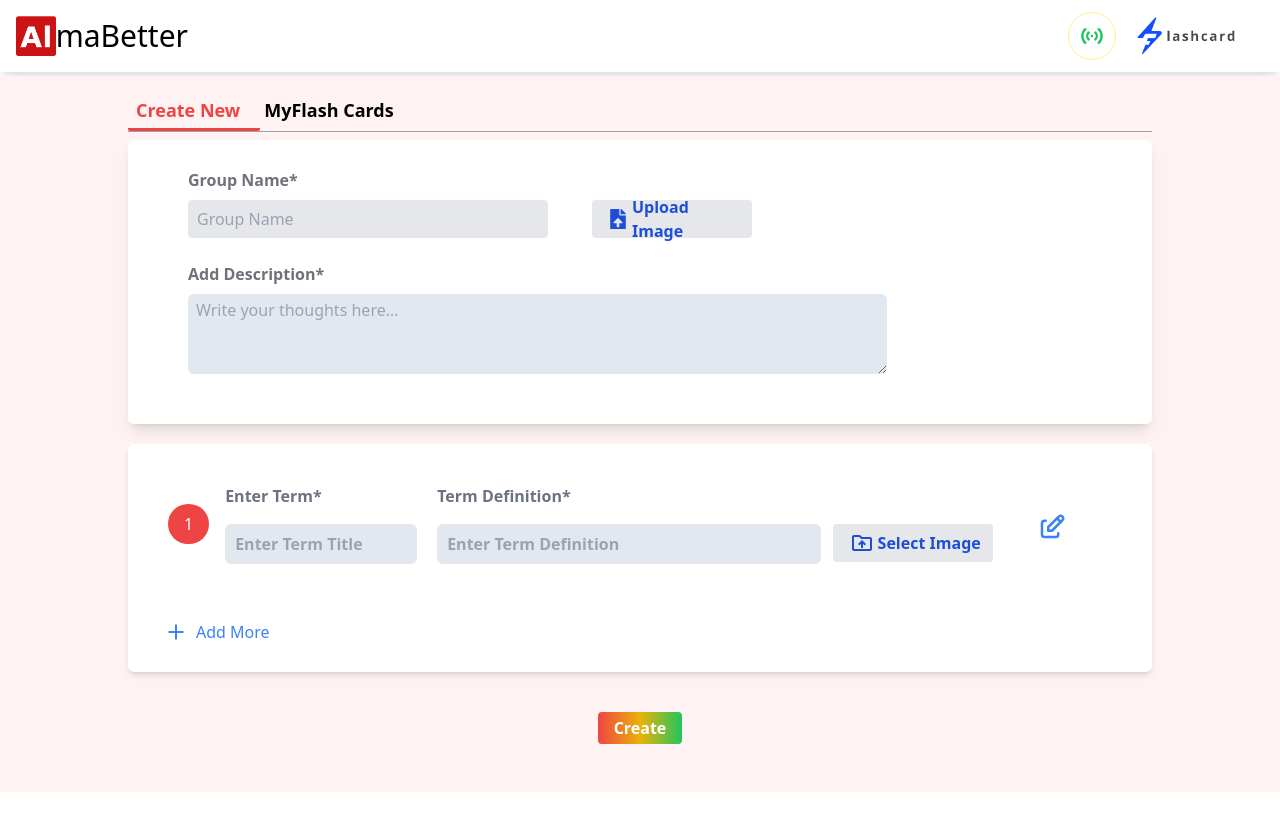
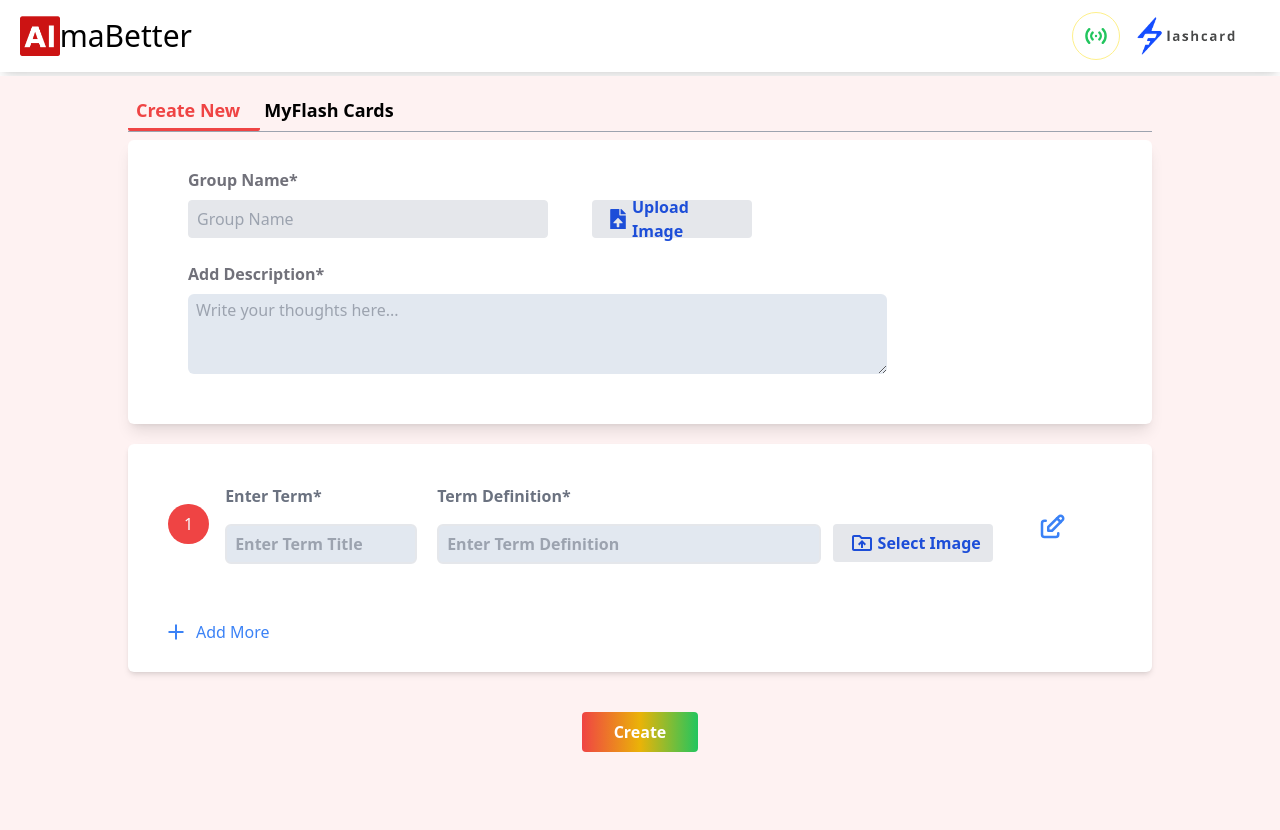
Before and after one commit to sushantkumbhar99/flashcard-generator, a React (Create React App) app: page / in a window 1280 px wide. Shown: the top 830 px of the page. Before the commit the page ends 800 px from the top, so only its background shows below. Built offline with nearby package versions, Linux system fonts and the light colour scheme.

Commit message:
all changes are done

```diff
--- a/src/App.css
+++ b/src/App.css
@@ -1,3 +1,8 @@
+html, body, #root {
+  height: 100%;
+}
+
+
 ::-webkit-scrollbar {
   width: 12px;
 }
@@ -16,55 +21,3 @@
 ::-webkit-scrollbar-thumb:hover {
   background: #cd9494;
 }
-
-/* import { IoIosArrowForward } from 'react-icons/ioios'; */
-/*
-.active{
-  color: red;
-  border-bottom: 4px solid red;
-  border-radius: 4px;
-  padding: 7px 4px;
-
-}
-.activeTerm{
-  color: red;
-  font-size: larger;
-  font-weight: bold;
-  margin-left: 10px;
-}
-.activeTerm > .icon{
-  display: inline-block;
-}
-.activeCarouselButton{
-background-color: red;
-}
-
-.space-between{
-  justify-content: space-between;
-}
-.space-evenly{
-  justify-content: space-evenly;
-}
-.App-header {
-  background-color: #282c34;
-  min-height: 100vh;
-  display: flex;
-  flex-direction: column;
-  align-items: center;
-  justify-content: center;
-  font-size: calc(10px + 2vmin);
-  color: white;
-}
-
-.App-link {
-  color: #61dafb;
-}
-
-@keyframes App-logo-spin {
-  from {
-    transform: rotate(0deg);
-  }
-  to {
-    transform: rotate(360deg);
-  }
-} */
--- a/src/App.js
+++ b/src/App.js
@@ -4,9 +4,9 @@ import Header from "./components/Navbar/Header";
 
 function App() {
   return (
-    <div className=''>
+    <div >
      <Header/>
-     <Body />
+     <Body/>
     </div>
   );
 }
--- a/src/components/Body/Body.js
+++ b/src/components/Body/Body.js
@@ -12,7 +12,8 @@ const Body = () => {
 
 
     return (
-        <div className="mt-1 h-full bg-red-50">
+        <div className="mt-1 w-full min-h-screen bg-red-50">
+
             <div className="w-4/5 m-auto border-b-[1.5px] border-gray-400">
                 <ul className="flex font-bold  text-lg">
                     <li className={`pr-5 mt-5 ${location.pathname === '/' ? 'text-red-500 border-b-[3px] pb-1 mr-1 pl-2  rounded-sm border-red-500' : ''}`}><Link to="/">Create New</Link></li>
@@ -26,6 +27,7 @@ const Body = () => {
                 <Route path="*" element={<Error404 />} />
             </Routes>
         </div>
+
     )
 }
 export default Body;
--- a/src/components/Create_flashcard/CreateFlashCard.js
+++ b/src/components/Create_flashcard/CreateFlashCard.js
@@ -235,7 +235,7 @@ const CreateFlashCard = () => {
               <div className="flex justify-center mb-10">
                 <button
                   type="submit"
-                  className="bg-gradient-to-r from-red-500 via-yellow-500 to-green-500 hover:from-green-500 hover:via-yellow-500 hover:to-red-500 text-white font-semibold py-1 px-4 rounded"
+                  className="bg-gradient-to-r from-red-500 via-yellow-500 to-green-500 hover:from-green-500 hover:via-yellow-500 hover:to-red-500 text-white font-semibold py-2 px-8 rounded"
                 >
                   Create
                 </button>
--- a/src/components/Flashcards/FlashCardDetails.js
+++ b/src/components/Flashcards/FlashCardDetails.js
@@ -1,14 +1,11 @@
 
-import React ,{useState} from 'react';
+import React   from 'react';
 import { useParams } from 'react-router-dom';
 import { useSelector } from 'react-redux';
 import { Link } from 'react-router-dom';
 import Carousel from './Carousel';
 import { FaArrowLeft } from "react-icons/fa";
-import { BsCloudDownload } from 'react-icons/bs';
-import { BsPrinter } from 'react-icons/bs';
-import { TfiBackRight } from 'react-icons/tfi';
-import ShareModel from './ShareModel';
+
 
 const FlashcardDetails = () => {
   const { resId } = useParams();
@@ -17,9 +14,7 @@ const FlashcardDetails = () => {
 
   // using useState for adding active class
 
-  // using useState for share Button on click share it will be visible
-  const [visible, setVisible] = useState(false);
-  const onClose = () => { setVisible(false) }
+
 
   if (!flashcard) {
     return <div className=''>Flashcard not found</div>;
@@ -31,9 +26,9 @@ const FlashcardDetails = () => {
 
 
 
-    <div className='w-9/12 m-auto overflow-hidden  mt-1'>
+    <div className='w-9/12 m-auto overflow-hidden  bg-red-50 mt-1'>
 
-      <div>
+      <div className='bg-red-50'>
         <div className=''>
           <div className='flex overflow-hidden'>
             <Link className='text-xl mt-3 ' to={"/MyFlashCards"}><FaArrowLeft /></Link>
@@ -41,16 +36,10 @@ const FlashcardDetails = () => {
           </div>
           <p className='ml-16 font-normal'>{flashcard.description}</p>
         </div>
-        <div className='h-screen'>
+        <div className=' '>
           <Carousel terms={flashcard.terms} />
         </div>
-         {/* button for share, download, print  */}
-         <div className=" w-[250px] mt-12 sm:mt-1 rounded-lg h-48">
-            <div onClick={() => setVisible(true)} className="bg-white dark:bg-gray-800 flex cursor-pointer mb-4 drop-shadow-md hover:scale-110 rounded-lg w-[250px] p-2 h-10"><TfiBackRight className='text-2xl mx-5' />Share</div>
-            <div className="bg-white dark:bg-gray-800 flex cursor-pointer my-4 drop-shadow-md hover:scale-110 rounded-lg w-[250px] p-2 h-10"><BsCloudDownload className='text-2xl mx-5' />Download</div>
-            <div onClick={() => { window.print() }} className="bg-white dark:bg-gray-800 flex cursor-pointer my-4 drop-shadow-md hover:scale-110 rounded-lg w-[250px] p-2 h-10"><BsPrinter className='text-2xl mx-5' />Print</div>
-          </div>
-          <ShareModel onClose={onClose} visible={visible} />
+
       </div>
 
 
--- a/src/components/Flashcards/MyFlashCards.js
+++ b/src/components/Flashcards/MyFlashCards.js
@@ -26,7 +26,7 @@ const MyFlashCards = () => {
     };
 
     return (
-        <div className=' pb-40 bg-red-50 '>
+        <div className=' pb-40 h-screen bg-red-50 '>
             <div className='w-[40%] sm:w-4/5  flex m-auto flex-wrap justify-center mt-5'>
 
                 {flashcards.length === 0 ? (
@@ -60,7 +60,7 @@ const MyFlashCards = () => {
                             <p className='text-base h-12 text-emerald-900 overflow-hidden font-bold '>{flashcard.description}</p>
                             <p className='text-md text-gray-900 font-medium my-5'>{flashcard.termsLength} Cards</p>
                             <div className='mb-5'>
-                                <Link className="inline-flex mt-auto items-center px-8 sm:px-12 md:px-12 lg:px-12 xl:px-12 py-2 text-center max-w-xs  dark:border-red-500  bg-white rounded-full hover:bg-red-100 font-bold  text-white bg-gradient-to-r from-purple-500 to-pink-500 hover:bg-gradient-to-l focus:ring-4 focus:outline-none focus:ring-purple-200 dark:focus:ring-purple-800  text-lg mr-2 mb-2" to={`/FlashcardDetails/${flashcard.id}`}>View</Link>
+                                <Link className="inline-flex mt-auto items-center px-8 sm:px-12 md:px-12 lg:px-12 xl:px-12 py-2 text-center max-w-xs dark:border-blue-500 bg-white rounded-full hover:bg-blue-100 font-bold text-white bg-gradient-to-r from-blue-400 to-blue-600 hover:bg-gradient-to-l focus:ring-4 focus:outline-none focus:ring-blue-200 dark:focus:ring-blue-800 text-lg mr-2 mb-2" to={`/FlashcardDetails/${flashcard.id}`}>View</Link>
                             </div>
                         </div>
                     </div>
--- a/src/components/Navbar/Header.js
+++ b/src/components/Navbar/Header.js
@@ -12,12 +12,12 @@ const Header = () => {
   return (
     <div className='flex max-w-screen-2xl shadow-lg justify-between text-left mx-auto'>
       <div className='flex items-center font-medium text-3xl py-4'>
-                <img className='h-10 my-auto ml-4' src={Logo} alt="AlmaBetter" />
+                <img className='h-10 my-auto ml-3 sm:ml-5' src={Logo} alt="AlmaBetter" />
                 <span className='dark:text-white'>maBetter</span>
             </div>
             <div className='flex items-center  '>
-              <div className="rounded-full border-[1px] mr-2 border-yellow-200 flex items-center justify-center p-1 h-12 w-12  ">
-              <span className='     px-3   '>{ onlineStatus ? <HiStatusOnline className='text-2xl text-green-500'  /> : <HiStatusOffline className='text-2xl text-red-600' />}</span>
+              <div className="rounded-full border-[1px] mr-1 ml-5 sm:ml-2 border-yellow-200 flex items-center justify-center p-1 h-12 w-12  ">
+              <span className='     px-2  '>{ onlineStatus ? <HiStatusOnline className='text-2xl text-green-500'  /> : <HiStatusOffline className='text-2xl text-red-600' />}</span>
               </div>
               <img src={flashimg} alt="" className='h-12  mr-8 px-3 py-1 ' />
             </div>
```
Also changed, not shown: src/components/Flashcards/Carousel.js (+30 -9 lines), src/components/Navbar/Default img.jpg (deleted).
